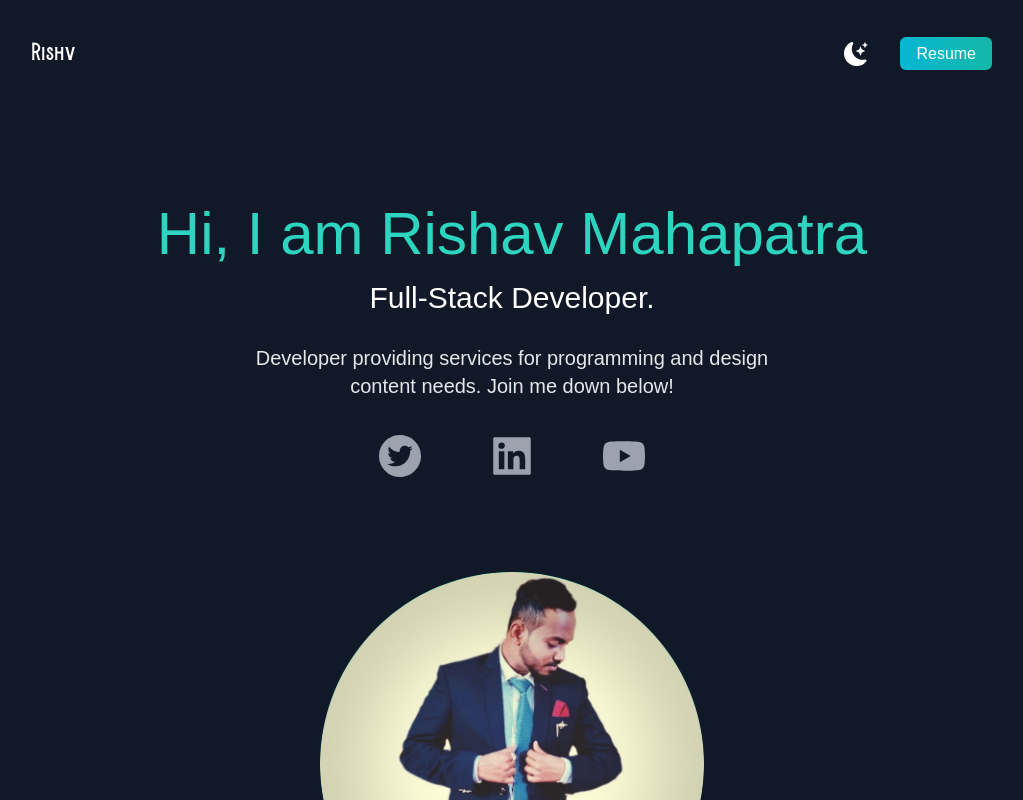
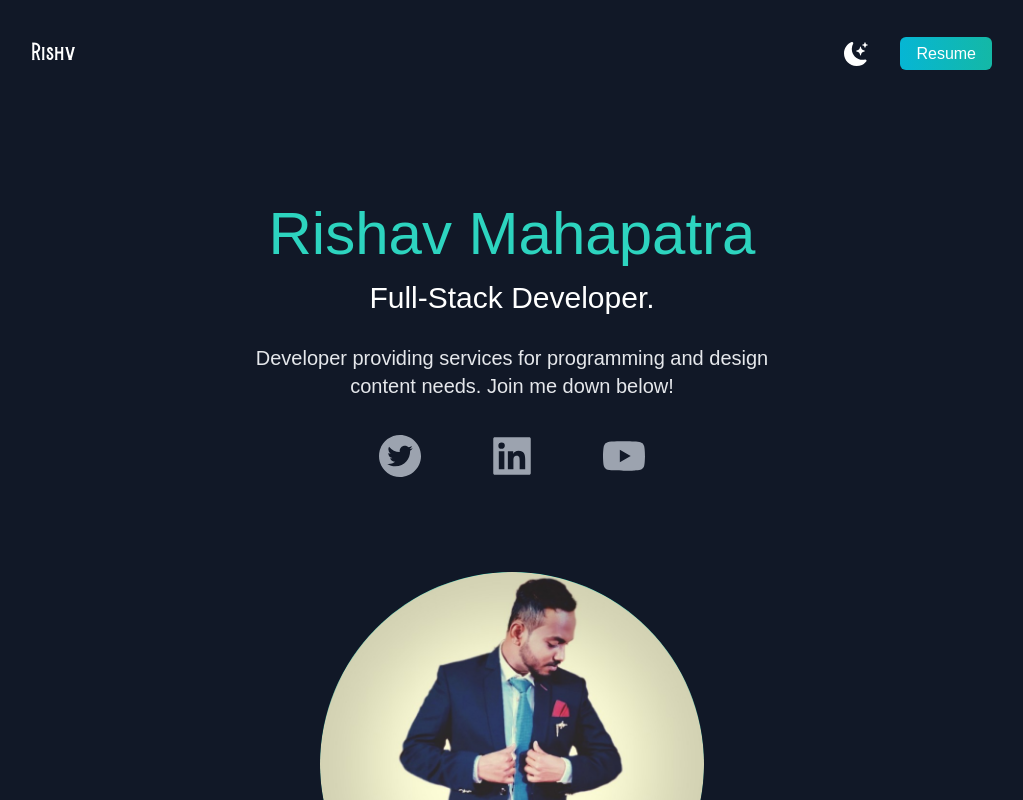
Before and after one commit to rishavmahapatra/Portfolio-V3.0, a Next.js app: page / in a window 1280 px wide. Shown: the top 800 px of the page, without its empty margins (128-1151 px from the left). Built offline with nearby package versions, Linux system fonts and the light colour scheme.

Commit message:
Update index.js

```diff
--- a/pages/index.js
+++ b/pages/index.js
@@ -51,7 +51,7 @@ export default function Home() {
           </nav>
           <div className="text-center p-10 py-10">
             <h2 className="text-6xl py-2 text-teal-600 font-medium dark:text-teal-400 md:text-6xl">
-              Hi, I am Rishav Mahapatra
+              Rishav Mahapatra
             </h2>
             <h3 className="text-2xl py-2 dark:text-white md:text-3xl">
               Full-Stack Developer.
```
